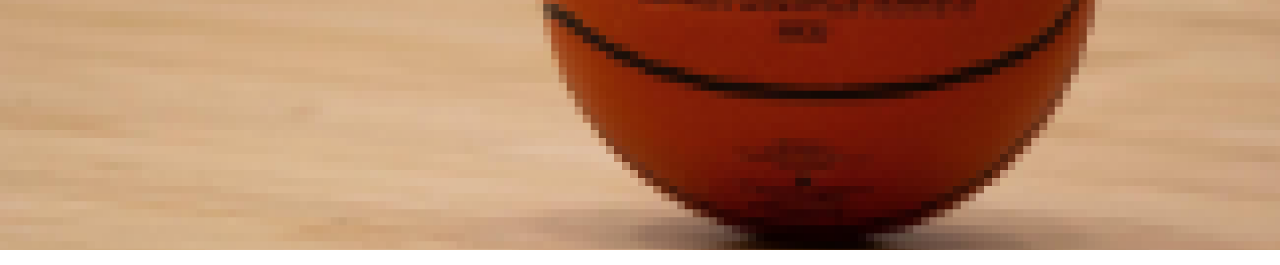
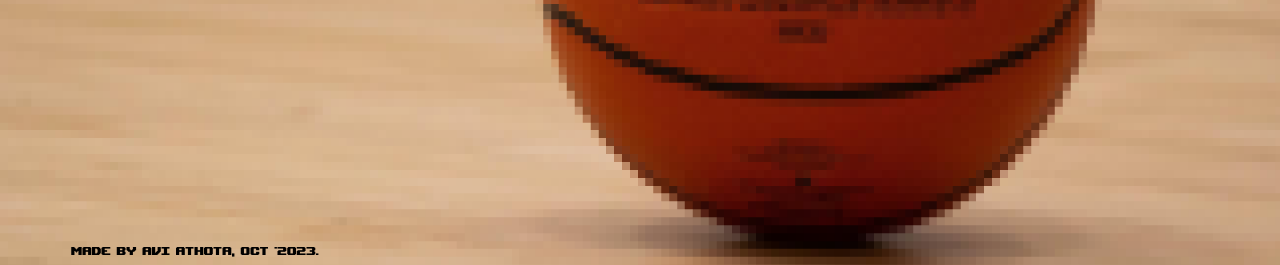
Before and after one commit to aviathota/Hoopdle, a Flask app: page / in a window 1280 px wide. Shown: the part 550-815 px from the top of the page. Run offline with Flask 3, Linux system fonts and the light colour scheme.

Commit message:
added line at bottom

```diff
--- a/static/css/main.css
+++ b/static/css/main.css
@@ -35,6 +35,14 @@
   margin-bottom: 8%;
 }
 
+.bot-text {
+  margin-top: 20%;
+  margin-left: 5%;
+  font-family: 'upheaval';
+  font-size: 16px;
+  color: black;
+}
+
 .next-button {
   margin-top: 2%;
   margin-left: 5%;
@@ -57,6 +65,7 @@
   color: white;
 }
 
+
 body {
   background-image: url('pictures/main_bg.png');
   background-size: cover;
--- a/templates/main.html
+++ b/templates/main.html
@@ -14,6 +14,9 @@
 
     <div class="next-button">Rules</div>
 
+    <div class="bot-text">Made by Avi Athota, Oct '2023.</div>
+
+
 </body>
 
 </html>
```
